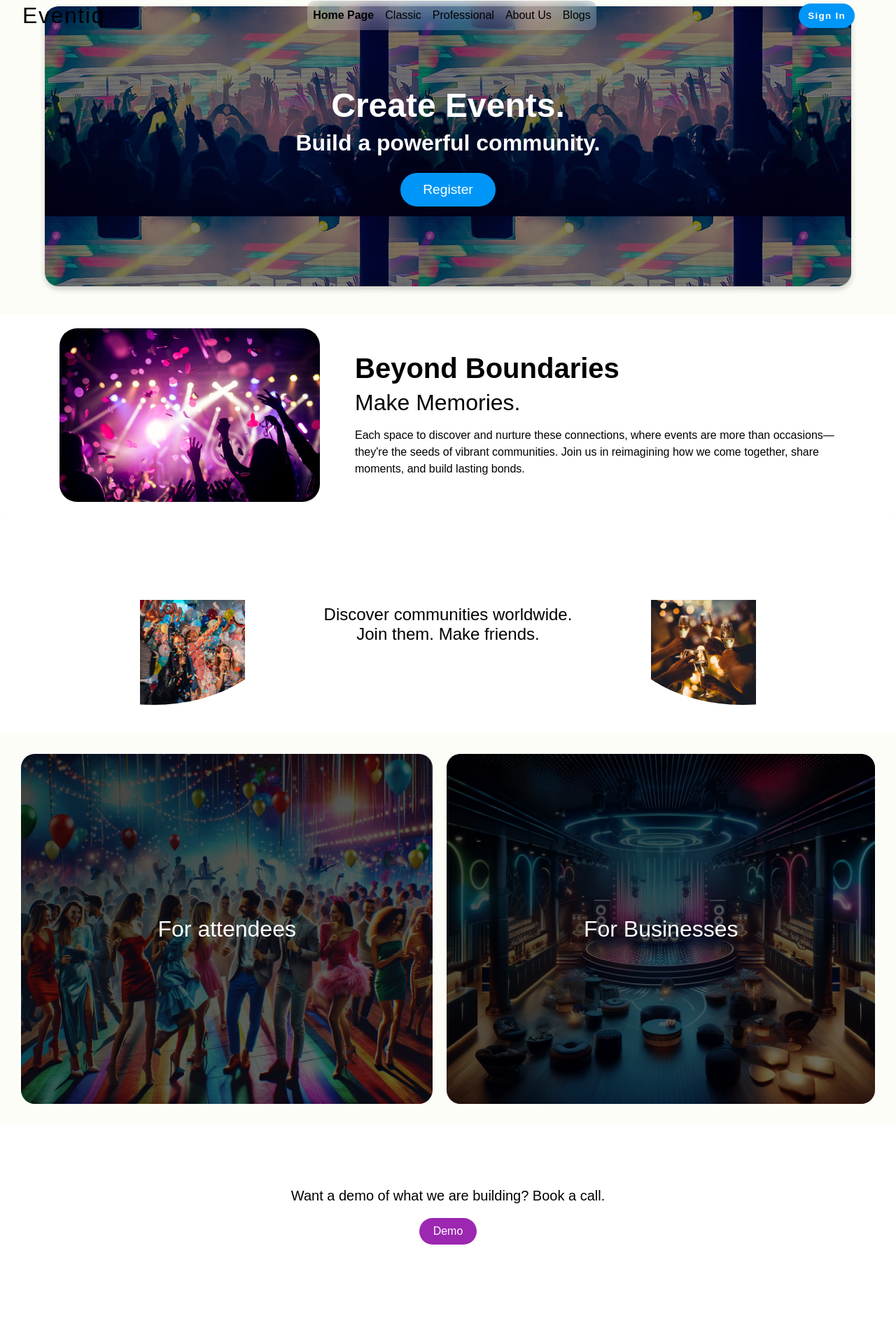
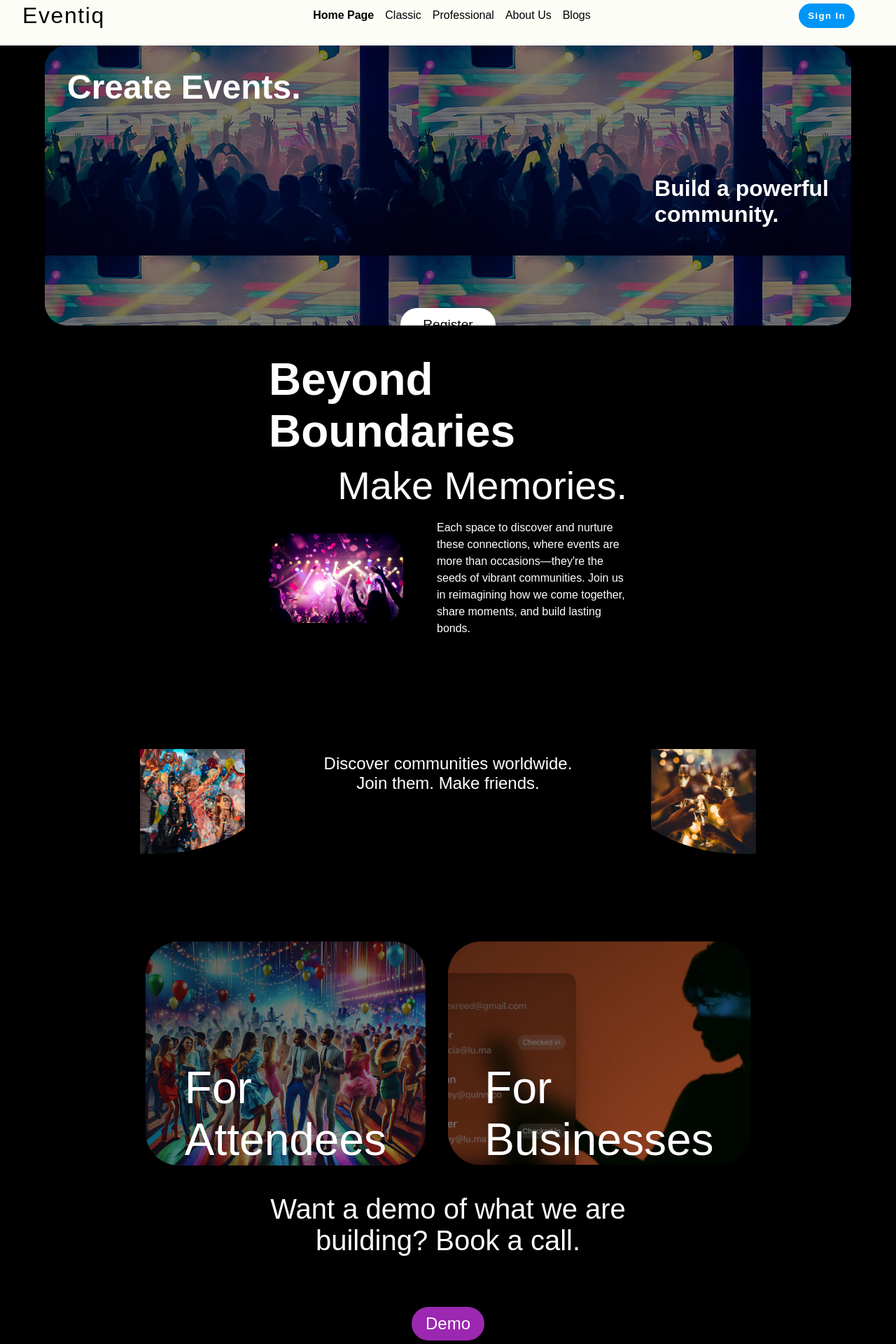
Before and after one commit to ankuromen/Landing-Samara, a React (Create React App) app: page / in a window 1280 px wide. Shown: the part 31-1951 px from the top of the page at 70% size. Built offline with nearby package versions, Linux system fonts and the light colour scheme.

Commit message:
Changes to Some Css

```diff
--- a/src/App.css
+++ b/src/App.css
@@ -6,3 +6,6 @@ body{
     padding: 0;
     font-family: regola-book, sans-serif;
 }
+.Homepage-Conatiner{
+    background-color: black;
+}
--- a/src/Pages/Homepage.js
+++ b/src/Pages/Homepage.js
@@ -1,4 +1,5 @@
 import React from "react";
+import '../App.css';
 import CTA from "../components/CTA";
 import MemoriesComponent from "../components/MemoriesComponent";
 import CommunitiesComponent from "../components/CommunitiesComponent";
@@ -7,7 +8,7 @@ import DemoCTA from "../components/DemoCTA";
 import ScrollingBanner from "../components/ScrollingBanner";
 const Homepage = () => {
   return (
-    <div>
+    <div className="Homepage-Conatiner">
       <CTA />
       <MemoriesComponent />
       <CommunitiesComponent />
--- a/src/Pages/Professional.js
+++ b/src/Pages/Professional.js
@@ -1,9 +1,9 @@
 import React from 'react'
 import LineSteps from '../components/LineSteps'
-
+import '../App.css';
 const Professional = () => {
   return (
-    <div>
+    <div className='Professional-Container'>
       <LineSteps/>
     </div>
   )
--- a/src/components/AudienceComponent.css
+++ b/src/components/AudienceComponent.css
@@ -1,35 +1,38 @@
 .audience-container {
     display: flex;
-    justify-content: space-around;
+    justify-content: space-between;
     align-items: center;
-    margin: 20px;
+    width: 70vw;
+    height: 50vh;
+    margin: auto;
 }
 
 .audience-section {
     display: flex;
     justify-content: center;
     align-items: center;
-    border-radius: 20px;
+    border-radius:3em;
     overflow: hidden;
     cursor: pointer;
     flex-grow: 1;
-    margin: 10px;
-    height: 500px; /* Adjust as needed */
+    margin: 1em;
+    height: 40vh; /* Adjust as needed */
     text-decoration: none; /* Removes underline from links */
     position: relative;
 }
 
 .section-content {
     color: white;
-    font-size: 2rem;
-    text-align: center;
+    font-size: 4em;
+    padding: 1em;
     z-index: 2;
-    background: rgba(0, 0, 0, 0.5); /* Overlay for better readability */
+    background: rgba(0, 0, 0, 0.3); /* Overlay for better readability */
     width: 100%;
     height: 100%;
     display: flex;
-    align-items: center;
-    justify-content: center;
+    align-items:last baseline;
+    justify-content: left;
+
 }
 
 .audience-section::before {
--- a/src/components/AudienceComponent.js
+++ b/src/components/AudienceComponent.js
@@ -1,14 +1,14 @@
 import React from 'react';
 import { Link } from 'react-router-dom';
 import './AudienceComponent.css';
-import attendeeBackground from '../Assets/attendee-image.webp'; // Path to the 'For attendees' background image
-import businessBackground from '../Assets/business-image.webp'; // Path to the 'For Businesses' background image
+import attendeeBackground from '../Assets/attendee-image.webp';
+import businessBackground from '../Assets/Business.jpeg';
 
 const AudienceComponent = () => {
     return (
         <div className="audience-container">
             <Link to="/classic" className="audience-section" style={{ backgroundImage: `url(${attendeeBackground})` }}>
-                <div className="section-content">For attendees</div>
+                <div className="section-content">For Attendees</div>
             </Link>
             <Link to="/professional" className="audience-section" style={{ backgroundImage: `url(${businessBackground})` }}>
                 <div className="section-content">For Businesses</div>
--- a/src/components/CTA.css
+++ b/src/components/CTA.css
@@ -7,25 +7,32 @@
     height: 50vh; /* Adjust the height for mobile view */
     width: 90vw; /* Adjust the width for card-like appearance */
     margin: 5vh auto; /* Center the card on the screen */
-    border-radius: 20px; /* More subtle rounded corners */
+    border-radius: 2em; /* More subtle rounded corners */
     overflow: hidden;
-    box-shadow: 0 4px 8px rgba(0, 0, 0, 0.2); /* Add shadow for depth */
+    box-shadow: 0 4px 8px rgba(0, 0, 0, 0.2);
+    margin-top: 6em;
 }
 
 .CTA-Overlay {
     width: 100%;
     height: 100%;
-    background: rgba(0, 0, 0, 0.5); /* Dark overlay for text contrast */
+    background: rgba(0, 0, 0, 0.5);
+}
+
+.CTA-Content {
+    padding: 2rem;
+}
+.Text2{
+    display: flex;
+    align-items: center;
+    justify-content: right;
+    height:35vh
+}
+.Text3{
     display: flex;
     align-items: center;
     justify-content: center;
 }
-
-.CTA-Content {
-    text-align: center;
-    padding: 2rem; /* Add padding around the content */
-}
-
 .CTA-Content h1 {
     font-size: 3rem;
     margin-bottom: 0.5rem;
@@ -40,7 +47,8 @@
     font-size: 1.2rem;
     padding: 0.8rem 2rem;
     background-color: #0096f7;
-    color: white;
+    color: black;
+    background-color: white;
     border: none;
     border-radius: 25px;
     cursor: pointer;
@@ -48,7 +56,8 @@
 }
 
 #CTA-Register-btn:hover {
-    background-color: #0077cc;
+    background-color: black;
+    color: white;
 }
 
 /* Responsive styling */
--- a/src/components/CTA.js
+++ b/src/components/CTA.js
@@ -1,15 +1,16 @@
 import React from 'react';
 import './CTA.css';
-import backgroundImage from '../Assets/cta-image.jpg'; // Replace with the actual path to your image
+import backgroundImage from '../Assets/cta-image.jpg';
 
 const CTA = () => {
     return (
         <div className="CTA-Container" style={{ backgroundImage: `url(${backgroundImage})` }}>
             <div className="CTA-Overlay">
                 <div className="CTA-Content">
-                    <h1>Create Events.</h1>
-                    <h2>Build a powerful community.</h2>
-                    <button id="CTA-Register-btn">Register</button>
+                    <section><h1>Create Events.</h1></section>
+                    <section className='Text2'><h2>Build a powerful <br/>  community.</h2></section>
+                    <section className='Text3'><button id="CTA-Register-btn">Register</button></section>
+
                 </div>
             </div>
         </div>
--- a/src/components/CommunitiesComponent.css
+++ b/src/components/CommunitiesComponent.css
@@ -2,10 +2,11 @@
     display: flex;
     justify-content: center;
     align-items: center;
-    background-color: white; /* Assuming a dark background is needed */
-    color: black;
+    background-color:black; /* Assuming a dark background is needed */
+    color:white;
     padding: 40px;
     border-radius: 8px;
+    height: 40vh;
 }
 
 .Communities-Text {
--- a/src/components/DemoCTA.css
+++ b/src/components/DemoCTA.css
@@ -1,25 +1,24 @@
 .demo-cta-container {
-    background-color: white; /* Assuming a dark background is needed */
-    color: black;
+    background-color: black; /* Assuming a dark background is needed */
+    color:white;
     text-align: center;
-    padding: 40px 20px;
     height: 30vh;
     align-items: center center;
 }
 
 .cta-message {
-    margin-top: 50px;
-    font-size: 1.25rem; /* Adjust size as needed */
-    margin-bottom: 20px;
+    font-size: 2.5em;
 }
 
 .cta-button {
+    margin: 2em;
+    margin-top: 3em;
     padding: 10px 20px;
-    font-size: 1rem;
+    font-size: 1.5rem;
     color: white;
     background-color: #9C27B0; /* A purple shade */
     border: none;
-    border-radius: 20px;
+    border-radius: 1em;
     cursor: pointer;
     transition: background-color 0.3s ease;
 }
--- a/src/components/DemoCTA.js
+++ b/src/components/DemoCTA.js
@@ -4,7 +4,7 @@ import './DemoCTA.css';
 const DemoCTA = () => {
     return (
         <div className="demo-cta-container">
-            <p className="cta-message">Want a demo of what we are building? Book a call.</p>
+            <p className="cta-message">Want a demo of what we are <br/>building? Book a call.</p>
             <button className="cta-button">Demo</button>
         </div>
     );
--- a/src/components/MemoriesComponent.css
+++ b/src/components/MemoriesComponent.css
@@ -1,41 +1,39 @@
 .Memories-Container {
-    display: flex;
-    align-items: center;
-    justify-content: space-around;
-    background-color: white; /* Dark background */
-    padding: 20px;
-    color: black;
+    background-color: black;
+    color: white;
+    height: 50vh;
 }
 
 .Memories-Content {
-    flex: 1;
-    padding-right: 20px; /* Give some space between text and image */
+    width: 40vw;
+    margin: auto;
 }
 
 .Memories-Content h1 {
-    font-size: 2.5rem;
+    font-size: 4rem;
     margin-bottom: 0.5rem;
-    padding-left: 50px; /* Indent the text */;
 }
 
 .Memories-Title {
-    font-size: 2rem;
+    font-size: 3.5rem;
     font-weight: lighter;
     margin-bottom: 1rem;
-    padding-left: 50px; /* Indent the text */
+    text-align: right;
 }
-
+.Memories-Second{
+    display: flex;
+    margin: auto;
+    width: 40vw;
+    align-items: center;
+}
 .Memories-Text {
     font-size: 1rem;
     line-height: 1.5;
-    padding-left: 50px; /* Indent the text */
-    padding-right: 20px;
+    padding-left: 3em;
 }
 
 .Memories-Image {
-    width: 30%; /* Adjust the size as needed */
-    border-radius: 25px; /* Rounded corners for the image */
-    object-fit: cover; /* Ensures the image covers the area without stretching */
-    /*move right*/
-    margin-left: 65px;
+    width: 15vw;
+    border-radius: 2em;
+    object-fit: cover;
 }
--- a/src/components/MemoriesComponent.js
+++ b/src/components/MemoriesComponent.js
@@ -5,12 +5,15 @@ import eventImage from '../Assets/about-image.jpg'; // Replace with the actual p
 const MemoriesComponent = () => {
     return (
         <div className="Memories-Container">
-            <img src={eventImage} alt="Event" className="Memories-Image" />
             <div className="Memories-Content">
                 <h1>Beyond Boundaries</h1>
                 <p className="Memories-Title">Make Memories.</p>
+            </div>
+            <div className='Memories-Second'>
+                <img src={eventImage} alt="Event" className="Memories-Image" />
                 <p className="Memories-Text">Each space to discover and nurture these connections, where events are more than occasions—they're the seeds of vibrant communities. Join us in reimagining how we come together, share moments, and build lasting bonds.</p>
             </div>
+
         </div>
     );
 };
```
Also changed, not shown: assets/Business.jpeg (added), src/Assets/Business.jpeg (added).
